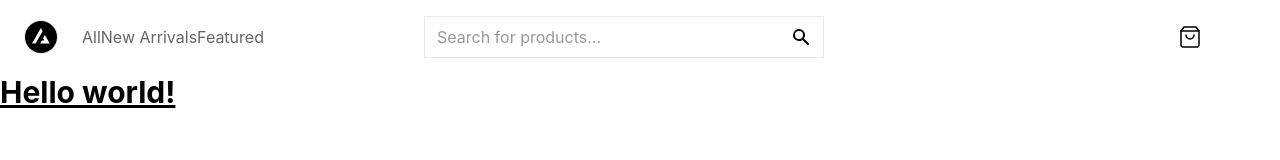
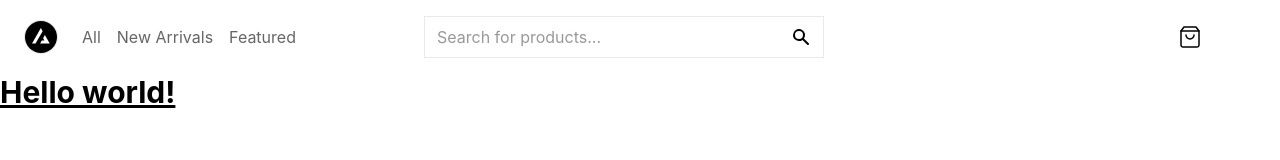
Before and after one commit to seiha-tsuge/p-challenge, a Next.js app in the folder front-end/p-challenge-39/: page / in a window 1280 px wide. Shown: the top 160 px of the page. Built offline with nearby package versions, Linux system fonts and the light colour scheme.

Commit message:
linkにgapを追加

```diff
--- a/front-end/p-challenge-39/src/components/organisms/Navbar/Navbar.module.css
+++ b/front-end/p-challenge-39/src/components/organisms/Navbar/Navbar.module.css
@@ -31,6 +31,12 @@
   align-items: center;
 }
 
+.navMenu {
+  display: flex;
+  margin-left: 1.5rem;
+  gap: 1rem;
+}
+
 .logo {
   cursor: pointer;
   border-radius: 9999px;
@@ -44,11 +50,6 @@
 .logo:hover {
   box-shadow: var(--tw-ring-offset-shadow, 0 0 #0000), var(--tw-ring-shadow, 0 0 #0000), var(--tw-shadow);
   transform: scale(1.05);
-}
-
-.navMenu {
-  display: block;
-  margin-left: 1.5rem;
 }
 
 .link {
```
